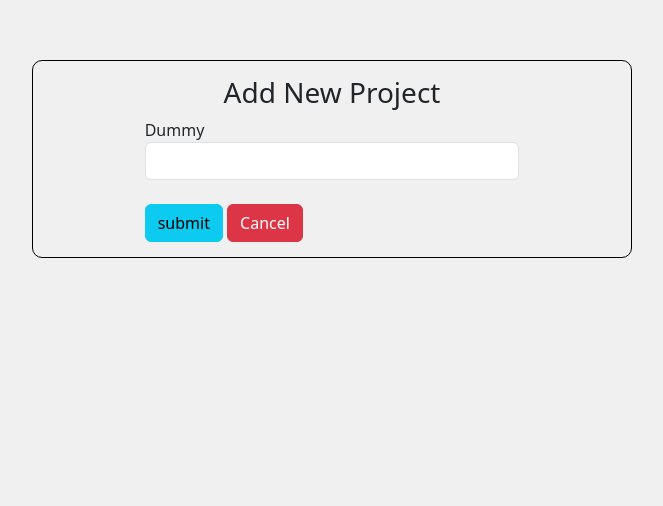
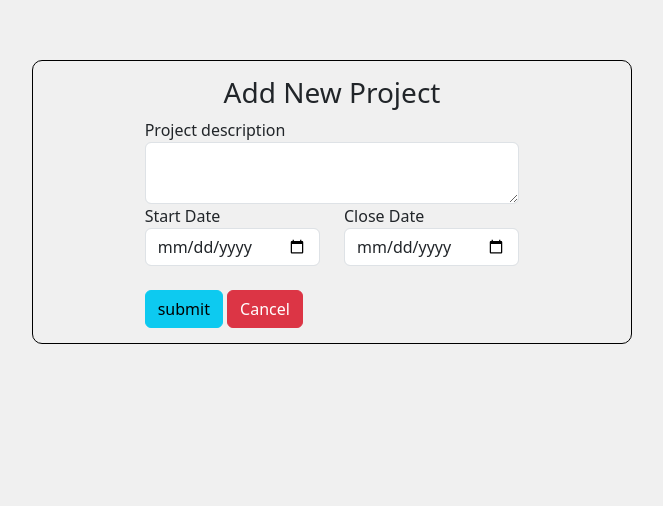
Before and after one commit to JesusBandez/proyecto_Ing_software, a Flask app: page /projects/new_project in a window 1280 px wide. Shown: the part 58-564 px from the top of the page, without its empty margins (308-971 px from the left). Run offline with Flask 3, Linux system fonts and the light colour scheme.

Commit message:
add new project view

```diff
--- a/src/routes/Projects/projects.py
+++ b/src/routes/Projects/projects.py
@@ -26,7 +26,11 @@ def new_project():
 
 @app.route('/projects/add_new_project', methods=['POST'])
 def add_new_project():
-    dummy = request.form['Dummy']
-    print(dummy)
+    description = request.form['description']
+    start_date = request.form['s_date']
+    close_date = request.form['c_date']
+    print(description)
+    print(start_date)
+    print(close_date)
 
     return redirect(url_for('projects'))
--- a/src/templates/projects/new_project.html
+++ b/src/templates/projects/new_project.html
@@ -10,8 +10,18 @@
                         <form id="register-form" class="form" action="{{url_for('add_new_project')}}" method="post">
                             <h3 class="text-center">Add New Project</h3>
                             <div class="form-group">
-                                <label for="Dummy">Dummy</label><br>
-                                <input type="text" name="Dummy" id="Dummy" class="form-control" required>
+                                <label for="description">Project description</label><br>
+                                <textarea type="text" name="description" id="description" class="form-control" required></textarea>
+                                <div class="row">
+                                    <div class="col">
+                                        <label for="s_date">Start Date</label>
+                                        <input id="s_date" name="s_date" class="form-control" type="date" />
+                                    </div>
+                                    <div class="col">
+                                        <label for="c_date">Close Date</label>
+                                        <input id="c_date" name="c_date" class="form-control" type="date" />
+                                    </div>
+                                </div>
                             </div>
                             <div class="form-group">
                                 <input type="submit" name="submit" class="btn btn-info btn-md mt-4" value="submit">
```
